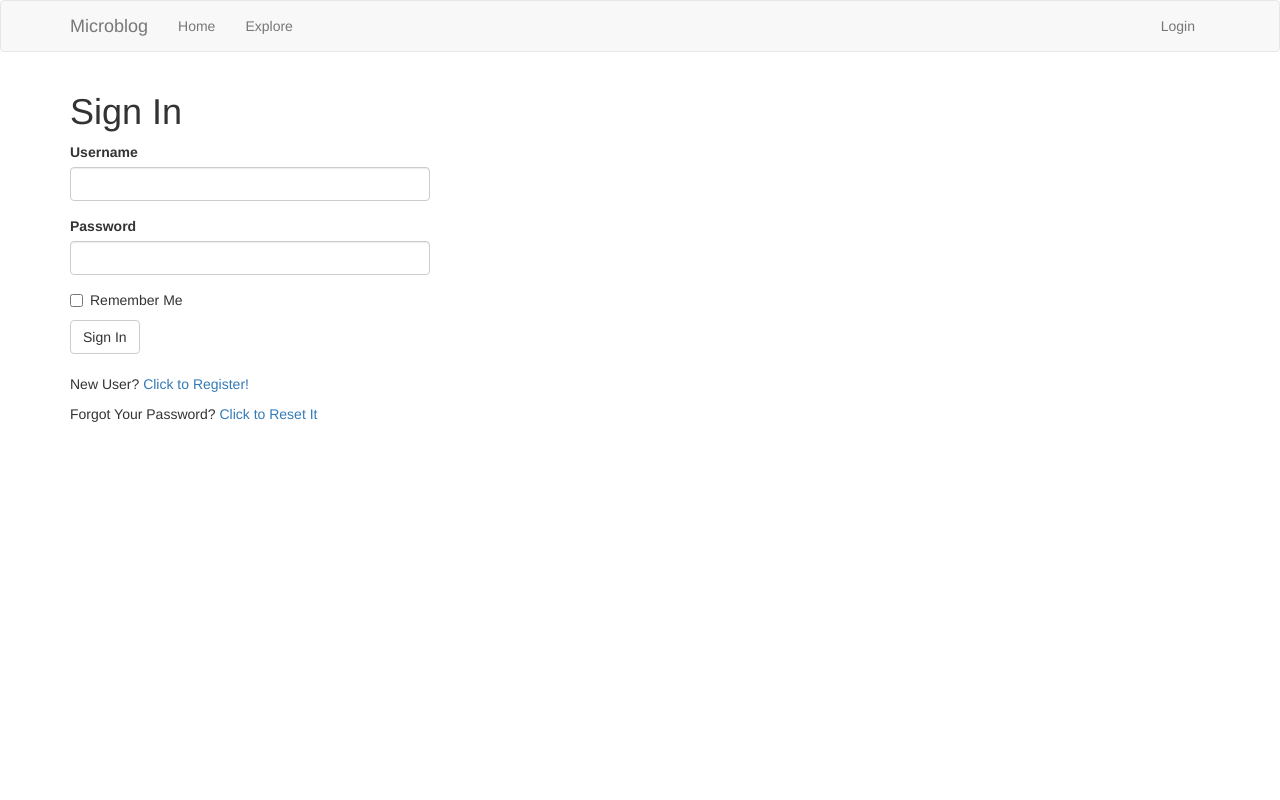
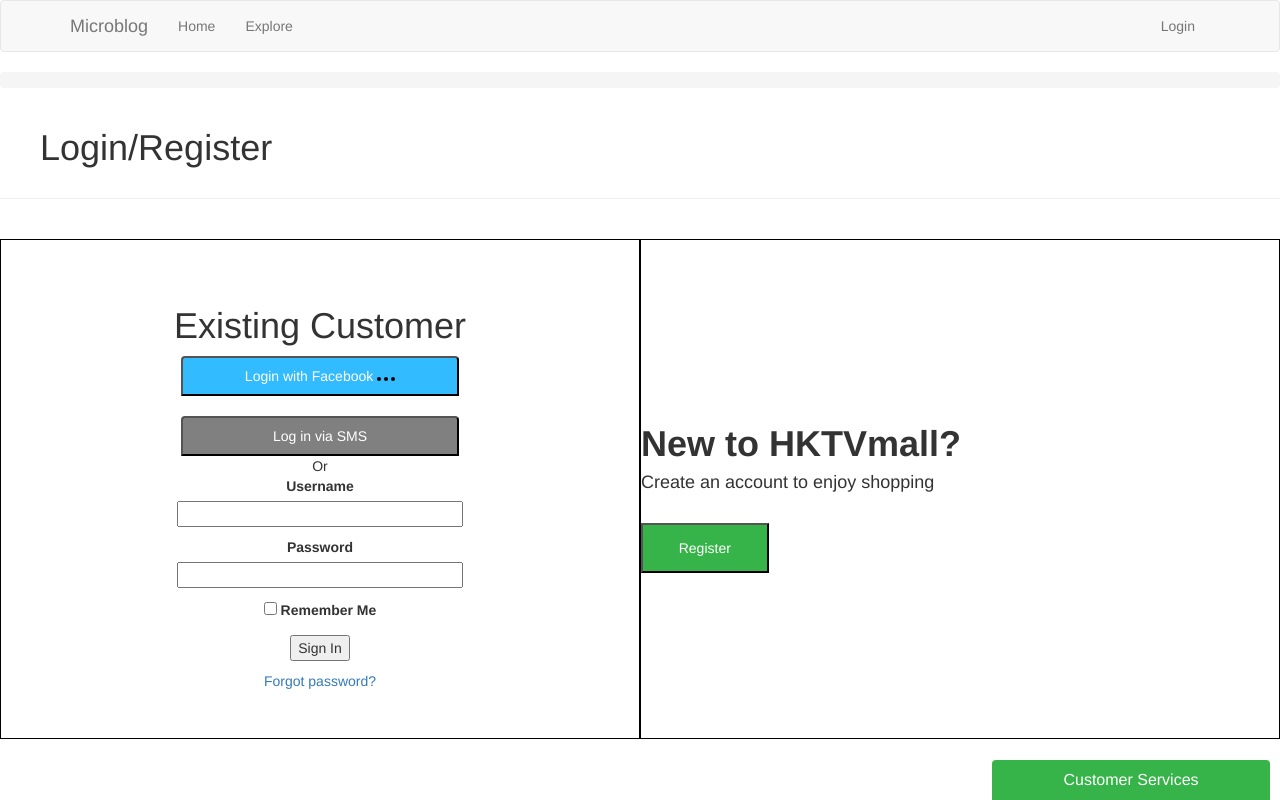
Before and after one commit to michael20779/hktvmall, a Flask app: page /auth/login in a window 1280 px wide. Run offline with Flask 2, Linux system fonts and the light colour scheme; parts of the project's set-up code (start-up, migrations or seed data) failed here and were passed over; some libraries are stand-ins or nearby versions.

Commit message:
updated login.html

```diff
--- a/app/templates/auth/login.html
+++ b/app/templates/auth/login.html
@@ -1,17 +1,132 @@
 {% extends 'base.html' %}
 {% import 'bootstrap/wtf.html' as wtf %}
 
-{% block current_app_content %}
-    <h1>{{ _('Sign In') }}</h1>
-    <div class="row">
-        <div class="col-md-4">
-            {{ wtf.quick_form(form) }}
+
+{% block content %}
+    <div id="mainWrapper">
+        <div class="accountLogin-container">
+            <div id="breadcrumb" class="breadcrumb">
+            </div>
+            <div class="breadcrumb-btm">
+                <ul class="clearfix">
+                    <h1 class="last">Login/Register</h1>
+                </ul>
+            </div>
+            <hr size="8px" align="center" width="100%">
+
+            <div class="breadcrumb-divider"></div>
         </div>
+        <br>
+        <table style="border:1px solid black; width:50%; height:500px" align="left">
+        <tr>
+            <td align="center">
+        <span>
+                    <h1>Existing Customer</h1>
+                    <button class="sns-login-button facebook" type="button"
+                            style="width: 278px;right: 10px;
+        right: 10px;
+        height: 40px;
+        background-color: #33BBFF;
+        color:#fff;
+		border-top-left-radius: 4px;
+        border-top-right-radius: 4px;">
+                        <span>Login with <span>Facebook</span></span>
+                        <svg class="sns-loading-dots" width="18" height="4">
+                            <circle cx="2" cy="2" r="2"/>
+                            <circle cx="9" cy="2" r="2"/>
+                            <circle cx="16" cy="2" r="2"/>
+                        </svg>
+                    </button>
+                    <div>
+                        <input type="hidden" name="CSRFToken"
+                               value="573d3bbd-424c-4bd7-81a1-8526577e8b2e"/>
+                    </div>
+                    <br>
+                    <div class="accountLogin-quickLogin-container">
+                        <button class="accountLogin-quickLogin-mobileLogin" style="width: 278px;right: 10px;
+        right: 10px;
+        height: 40px;
+        background-color: #808080;
+        color:#fff;
+		border-top-left-radius: 4px;
+        border-top-right-radius: 4px;"
+                        >
+                            <span class="accountLogin-quickLogin-mobileLoginLogo smsLoginSprite icMobLoginSmall"></span>
+                            <span>Log in via SMS</span>
+                        </button>
+                    </div>
+        </span>
+        <div class="login-method-divider">
+            <span>Or</span>
+            <form action="" method="post" novalidate>
+                {{ form.hidden_tag() }}
+                <p>
+                    {{ form.username.label }}<br>
+                    {{ form.username(size=32) }}<br>
+                    {% for error in form.username.errors %}
+                        <span style="color: red;">[{{ error }}]</span>
+                    {% endfor %}
+                </p>
+                <p>
+                    {{ form.password.label }}<br>
+                    {{ form.password(size=32) }}<br>
+                    {% for error in form.password.errors %}
+                        <span style="color: red;">[{{ error }}]</span>
+                    {% endfor %}
+                </p>
+                <p>{{ form.remember_me() }} {{ form.remember_me.label }}</p>
+                <p>
+                    {{ form.submit() }}
+                    <span style="
+                width: 278px;
+                right: 10px;
+                height: 40px;
+                background-color: #36b449;
+                color: #fff">
+                </span>
+                </p>
+                <a href="{{ url_for('auth.reset_password_request') }}" class="login-loginForm-forgot-pwd-anchor">Forgot
+                    password?</a>
+            </form>
+        </div>
+        </span>
+    </td>
+        </tr>
+        </table>
     </div>
-    <br>
-    <p>{{ _('New User?') }} <a href="{{ url_for('auth.register') }}">{{ _('Click to Register!') }}</a></p>
-    <p>
-        {{ _('Forgot Your Password?') }}
-        <a href="{{ url_for('auth.reset_password_request') }}">{{ _('Click to Reset It') }}</a>
-    </p>
+     </table>
+        <table style="border:1px solid black; width:50%; height:500px" align="right">
+            <tr>
+                <td>
+                    <h1><b>New to HKTVmall?</b></h1>
+                    <h4>Create an account to enjoy shopping</h4>
+
+                            <br>
+                            <button onclick="window.location.href='{{ url_for('auth.register') }}';" style="background-color: #36b449; color: #fff; width:20%; height:50px">Register
+                            </button>
+                </td>
+            </tr>
+        </table>
+        <span>
+    <button id="Salesforce-cshelp" onclick="location.href='/hktv/en/cs-help';" style="width: 278px;
+        right: 10px;
+        height: 40px;
+        bottom: 0;
+        position: fixed;
+        z-index: 16777271;
+        border-top-left-radius: 4px;
+        border-top-right-radius: 4px;
+        background-color: #36b449;
+        color: #fff;
+        font-size: 16px;
+        line-height: 30px;
+        padding: 5px;
+        border: none;
+        cursor: pointer;
+        text-align: center;">
+    <span>Customer Services
+    </span>
+    </button>
+    </span>
+
 {% endblock %}
```
